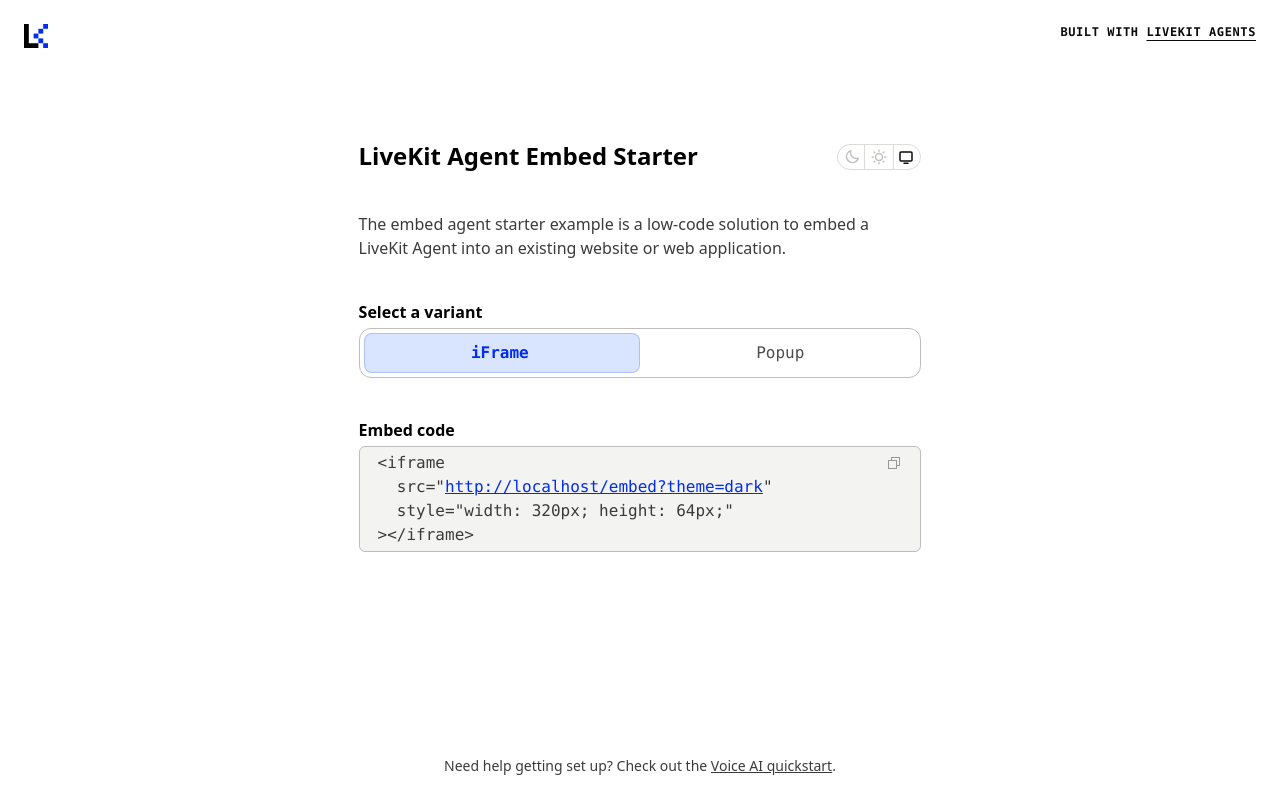
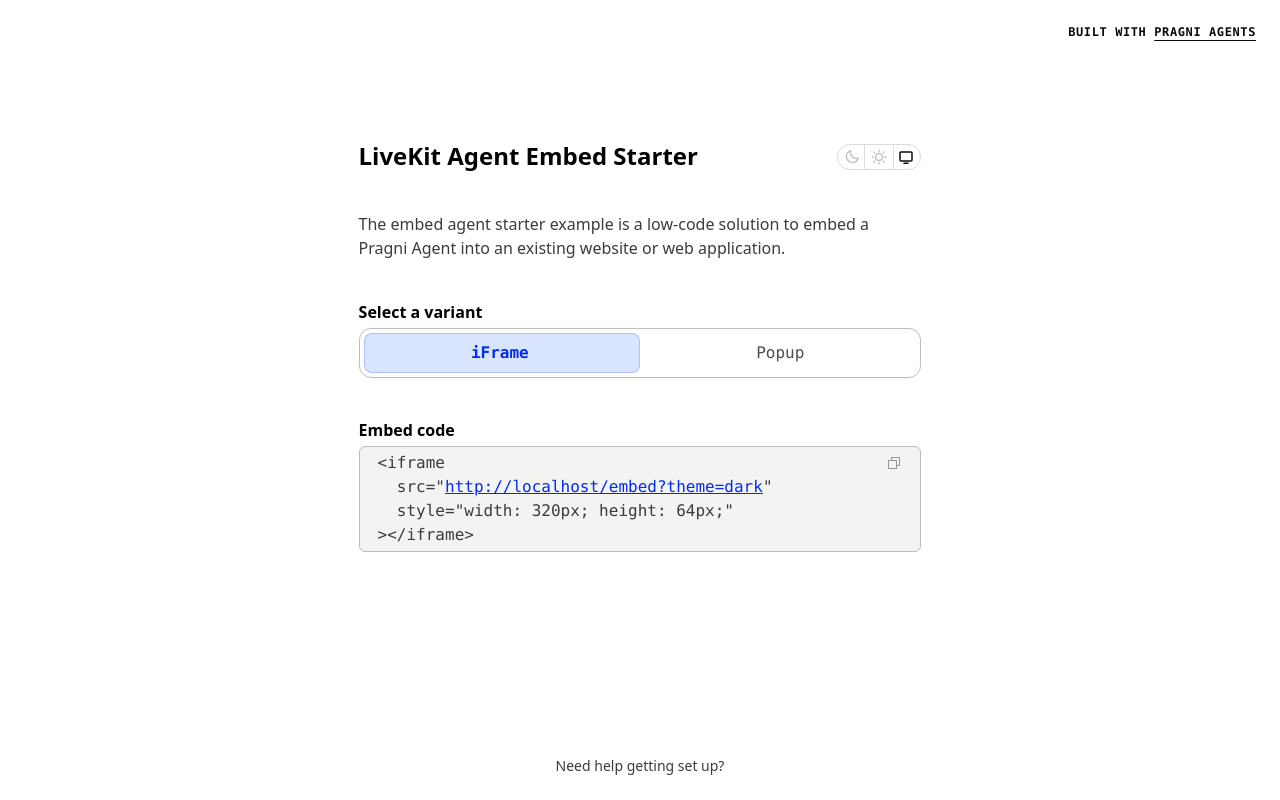
Before and after one commit to aarajbhattarai29/livekit-embed, a Next.js app: page / in a window 1280 px wide. Built offline with nearby package versions, Linux system fonts and the light colour scheme; no server answers.

Commit message:
Brandind Adjusted

```diff
--- a/app-config.ts
+++ b/app-config.ts
@@ -2,13 +2,13 @@
 
 export const APP_CONFIG_DEFAULTS: AppConfig = {
   sandboxId: undefined,
-  agentName: undefined,
+  agentName: "pragni-agent",
   supportsChatInput: true,
   supportsVideoInput: true,
   supportsScreenShare: true,
   isPreConnectBufferEnabled: true,
   startButtonText: 'Chat with Agent',
-  companyName: 'LiveKit',
+  companyName: 'Pragni',
   accent: '#002cf2',
   accentDark: '#1fd5f9',
   logo: '/lk-logo.svg',
--- a/app/(app)/layout.tsx
+++ b/app/(app)/layout.tsx
@@ -11,39 +11,31 @@
         <a
           target="_blank"
           rel="noopener noreferrer"
-          href="https://livekit.io"
+          href="https://pragni.com"
           className="scale-100 transition-transform duration-300 hover:scale-110"
         >
           {/* eslint-disable-next-line @next/next/no-img-element */}
-          <img src="/lk-logo.svg" alt="LiveKit Logo" className="block size-6 dark:hidden" />
+          {/* <img src="/lk-logo.svg" alt="Pragni Logo" className="block size-6 dark:hidden" /> */}
           {/* eslint-disable-next-line @next/next/no-img-element */}
-          <img src="/lk-logo-dark.svg" alt="LiveKit Logo" className="hidden size-6 dark:block" />
+          {/* <img src="/lk-logo-dark.svg" alt="LiveKit Logo" className="hidden size-6 dark:block" /> */}
         </a>
         <span className="text-foreground font-mono text-xs font-bold tracking-wider uppercase">
           Built with{' '}
           <a
             target="_blank"
             rel="noopener noreferrer"
-            href="https://docs.livekit.io/agents"
+            href="https://pragni.com"
             className="underline underline-offset-4"
           >
-            LiveKit Agents
+            Pragni Agents
           </a>
         </span>
       </header>
       {children}
       <footer className="fixed bottom-0 left-0 flex w-full justify-center p-6">
         <p className="text-fg1 w-full max-w-prose pt-1 text-center text-xs leading-5 font-normal text-pretty md:text-sm">
-          Need help getting set up? Check out the{' '}
-          <a
-            target="_blank"
-            rel="noopener noreferrer"
-            href="https://docs.livekit.io/agents/start/voice-ai/"
-            className="underline"
-          >
-            Voice AI quickstart
-          </a>
-          .
+          Need help getting set up?
+
         </p>
       </footer>
     </RootLayout>
--- a/components/root-layout.tsx
+++ b/components/root-layout.tsx
@@ -4,8 +4,8 @@
 import '@/styles/globals.css';
 
 export const metadata = {
-  title: 'LiveKit Embeded Voice Agent',
-  description: 'LiveKit Embeded Voice Agent',
+  title: 'Pragni Embeded Voice Agent',
+  description: 'Pragni Embeded Voice Agent',
 };
 
 const publicSans = Public_Sans({
--- a/components/welcome.tsx
+++ b/components/welcome.tsx
@@ -77,7 +77,7 @@
         </div>
 
         <p>
-          The embed agent starter example is a low-code solution to embed a LiveKit Agent into an
+          The embed agent starter example is a low-code solution to embed a Pragni Agent into an
           existing website or web application.
         </p>
 
--- a/next.config.ts
+++ b/next.config.ts
@@ -2,6 +2,7 @@
 
 const nextConfig: NextConfig = {
   /* config options here */
+  allowedDevOrigins: ['74.225.249.68', 'localhost'],
   devIndicators: false,
   async headers() {
     const iframeHeaders = [
```
